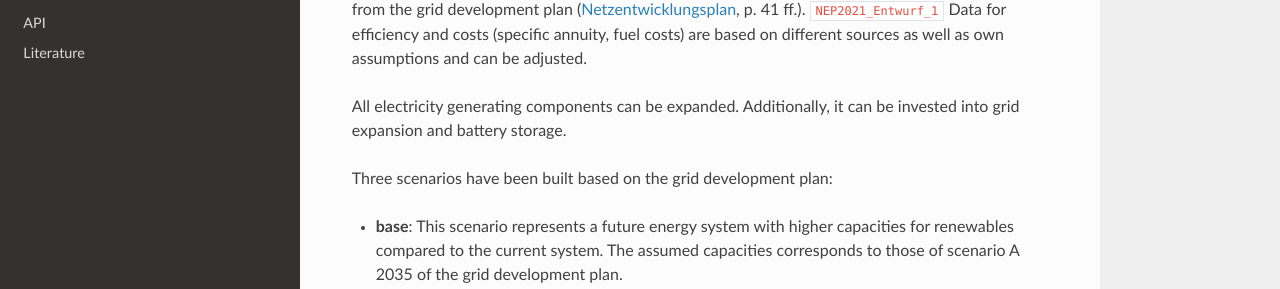
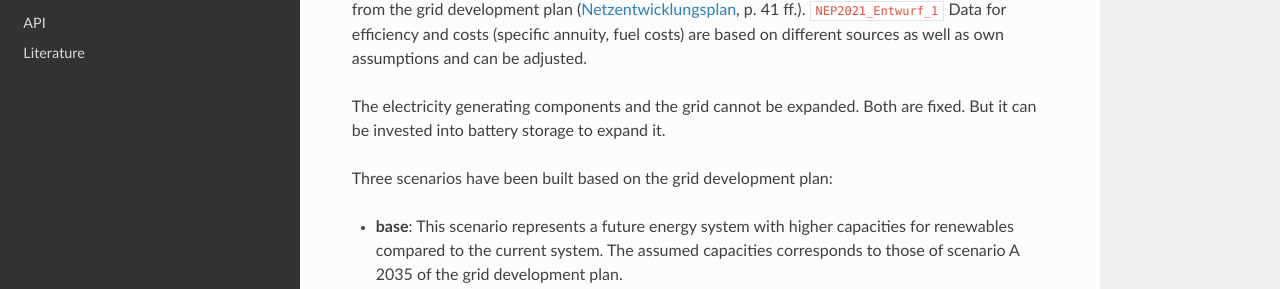
Before and after one commit to rl-institut/oemof-B3, a Sphinx documentation site: the page built from docs/examples.rst, in a window 1280 px wide and 1070 px high. Shown: the part 426-715 px from the top of the window. Built offline with Sphinx 7.4.7 and the Read the Docs theme 2.0.0, drawn with Linux system fonts in a browser that asks for light colours; cross-references to code outside the pages are shown as plain code.

Commit message:
Change documentation regarding possibility of expansion of generators, grid and batteries.

```diff
--- a/docs/examples.rst
+++ b/docs/examples.rst
@@ -22,8 +22,9 @@ Data for efficiency and costs (specific annuity, fuel costs) are based on differ
 as own assumptions and can be adjusted.
 
 
-All electricity generating components can be expanded.
-Additionally, it can be invested into grid expansion and battery storage.
+The electricity generating components and the grid cannot be expanded. Both are fixed.
+But it can be invested into battery storage to expand it.
+
 
 Three scenarios have been built based on the grid development plan:
 
```
